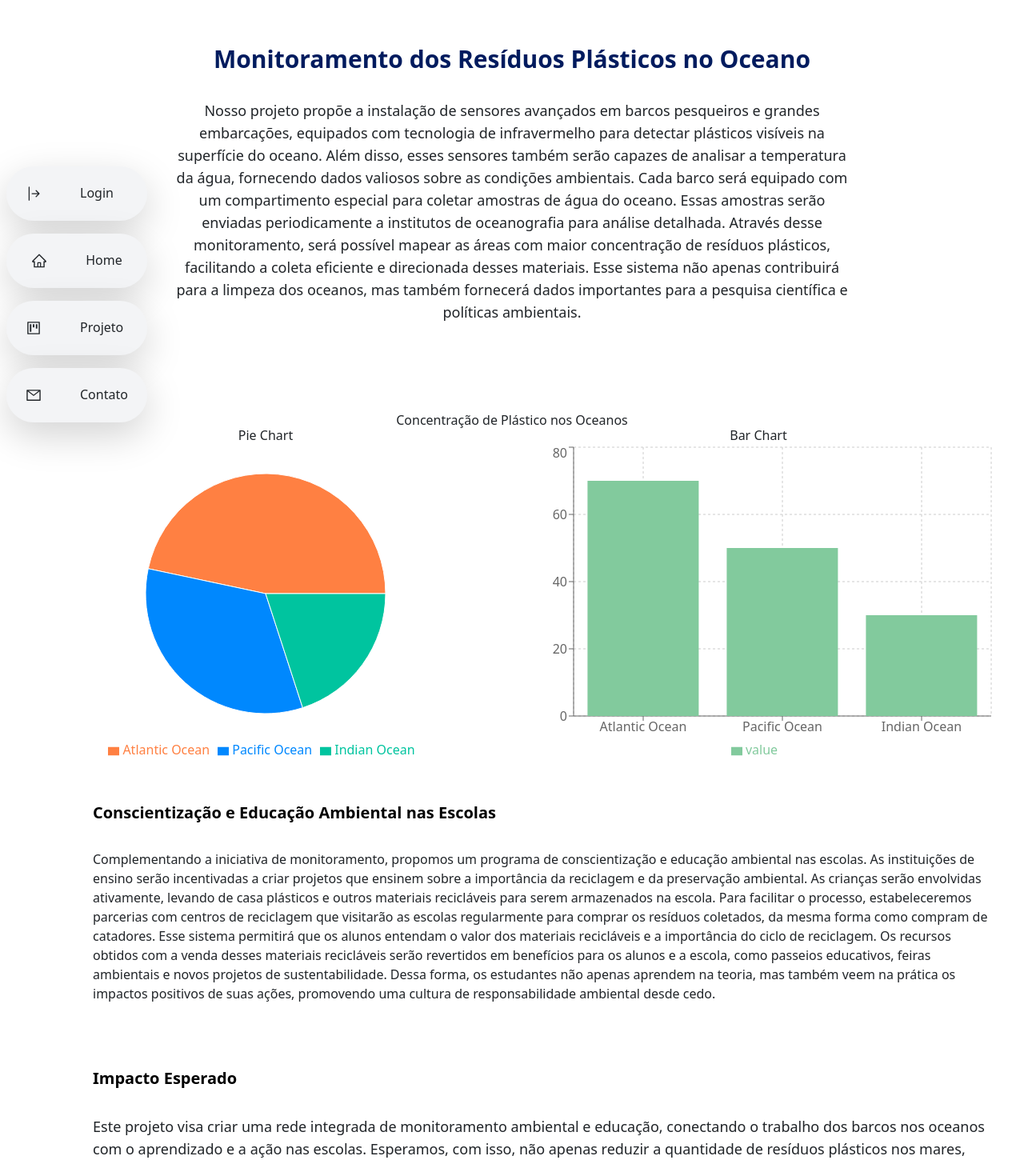
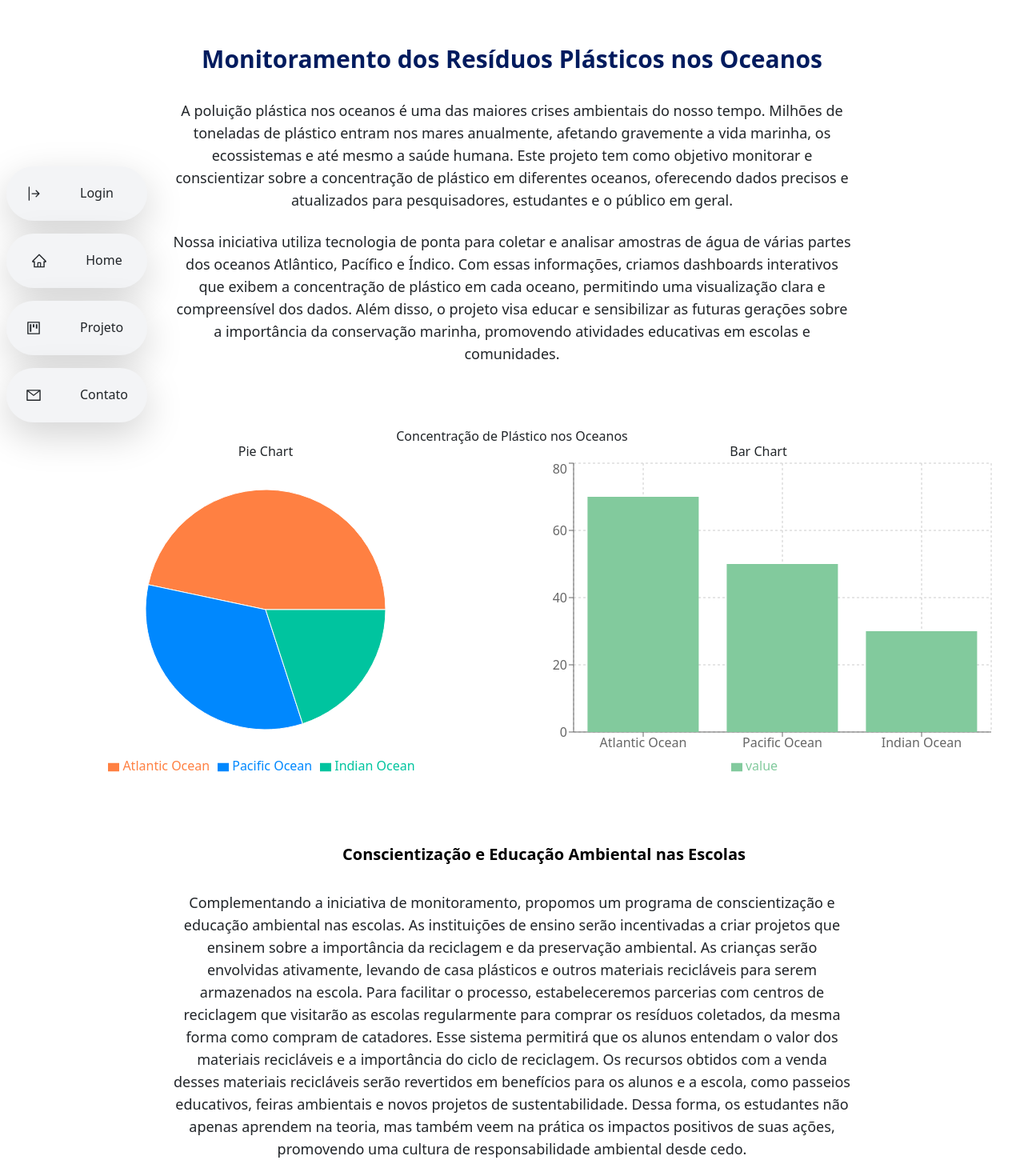
Before and after one commit to larissaestella/GS-2SEMESTRE, a React (Vite) app in the folder globalSolution/: page /projeto in a window 1280 px wide. Shown: the top 1455 px of the page at 80% size. Built offline with nearby package versions, Linux system fonts and the light colour scheme.

Commit message:
atualizando login

```diff
--- a/globalSolution/src/Componentes/Navlateral/Contato/Contato.jsx
+++ b/globalSolution/src/Componentes/Navlateral/Contato/Contato.jsx
@@ -29,7 +29,8 @@ function Contato() {
    }
 
     return (
-        <div id='contato' className="container mt-4">
+
+        <div id='contato' className="container mt-4 ">
             <h1 className="py-4 text-center font-bold text-3xl">CONTATO</h1>
             <form onSubmit={submit} className="needs-validation" noValidate>
                 <div className="row mb-3 justify-content-center">
--- a/globalSolution/src/Componentes/Navlateral/Login/LoginPage.jsx
+++ b/globalSolution/src/Componentes/Navlateral/Login/LoginPage.jsx
@@ -13,7 +13,7 @@ const Login = () => {
 
     if (user && user.password === password) {
       // Login bem-sucedido
-      // Aqui você pode redirecionar o usuário para a página principal ou armazenar o token de autenticação
+      // redirecionar o usuário para a página principal ou armazenar o token de autenticação
       console.log('Login bem-sucedido');
     } else {
       // Credenciais inválidas
@@ -22,7 +22,10 @@ const Login = () => {
   };
 
   return (
-    <div className="flex items-center justify-center h-screen">
+    <div>
+        <img className="  w-full h-screen object-cover" src="/public/imagens/logo2.png" alt="" />
+        <div className="flex items-center justify-center h-screen w-full  absolute top-0 left-0 bg-white/55">
+
         <form onSubmit={handleSubmit} className="bg-white shadow-md rounded px-8 pt-6 pb-8 mb-4">
             <h2 className="text-2xl mb-4 text-center">Login</h2>
             {error && <p className="text-red-500 mb-4">{error}</p>}
@@ -61,6 +64,7 @@ const Login = () => {
             </button>
             </div>
         </form>
+        </div>
     </div>
   );
 };
--- a/globalSolution/src/Componentes/Navlateral/Projetos/Projetos.jsx
+++ b/globalSolution/src/Componentes/Navlateral/Projetos/Projetos.jsx
@@ -12,20 +12,18 @@ const COLORS = ['#FF8042', '#0088FE', '#00C49F'];
 const OceanPlasticDashboard = () => {
     return (
         <div id='projeto' className="max-w-[1040] m-auto md:pl-20 p-4 py-16">
-            {/* <h1 className="text-3xl font-bold text-center text-[black]">Projeto de Monitoramento dos Oceanos e Conscientização Ambiental nas Escolas</h1>
-            <h2 className="text-xl mt-5 ml-20 font-bold  text-[black]">Monitoramento dos Resíduos Plásticos no Oceano</h2>
-            <p className=" py-8 ml-20 ">
-            </p> */}
+
             <div id='projeto' className="mx-auto max-w-4xl px-4 py-8">
-                <h1 className="text-3xl font-bold text-center text-[#001b5e]">Monitoramento dos Resíduos Plásticos no Oceano</h1>
-                <p className="text-lg text-center py-8 ">
-                Nosso projeto propõe a instalação de sensores avançados em barcos pesqueiros e grandes embarcações, equipados com tecnologia de infravermelho para detectar plásticos visíveis na superfície do oceano. Além disso, esses sensores também serão capazes de analisar a temperatura da água, fornecendo dados valiosos sobre as condições ambientais.
-                Cada barco será equipado com um compartimento especial para coletar amostras de água do oceano. Essas amostras serão enviadas periodicamente a institutos de oceanografia para análise detalhada. Através desse monitoramento, será possível mapear as áreas com maior concentração de resíduos plásticos, facilitando a coleta eficiente e direcionada desses materiais. Esse sistema não apenas contribuirá para a limpeza dos oceanos, mas também fornecerá dados importantes para a pesquisa científica e políticas ambientais.
+                <h1 className="text-3xl font-bold text-center text-[#001b5e]">Monitoramento dos Resíduos Plásticos nos Oceanos</h1>
+                <p className="text-lg text-center pt-8 pb-4 ">
+                A poluição plástica nos oceanos é uma das maiores crises ambientais do nosso tempo. Milhões de toneladas de plástico entram nos mares anualmente, afetando gravemente a vida marinha, os ecossistemas e até mesmo a saúde humana. Este projeto tem como objetivo monitorar e conscientizar sobre a concentração de plástico em diferentes oceanos, oferecendo dados precisos e atualizados para pesquisadores, estudantes e o público em geral.
                 </p>
-
+                <p className="text-lg text-center ">
+                Nossa iniciativa utiliza tecnologia de ponta para coletar e analisar amostras de água de várias partes dos oceanos Atlântico, Pacífico e Índico. Com essas informações, criamos dashboards interativos que exibem a concentração de plástico em cada oceano, permitindo uma visualização clara e compreensível dos dados. Além disso, o projeto visa educar e sensibilizar as futuras gerações sobre a importância da conservação marinha, promovendo atividades educativas em escolas e comunidades.
+                </p>
             </div>
                 <div className="container mt-5 mb-20">
-                    <h1 className="text-center">Concentração de Plástico nos Oceanos</h1>
+                    <h1 className="text-center text-bold">Concentração de Plástico nos Oceanos</h1>
                     <div className="row">
                         <div className="col-md-6">
                             <h3 className="text-center">Pie Chart</h3>
@@ -65,18 +63,20 @@ const OceanPlasticDashboard = () => {
                         </div>
                     </div>
 
-            <h2 className="text-xl mt-5 ml-20 font-bold  text-[black]">Conscientização e Educação Ambiental nas Escolas</h2>
-             <p className=" py-8 ml-20 ">
+            <div id='projeto' className="mx-auto max-w-4xl px-4 py-8">
+                <h1 className="text-center text-xl mt-5 ml-20 font-bold  text-[black]">Conscientização e Educação Ambiental nas Escolas</h1>
+                <p className="text-lg text-center py-8 ">
                  Complementando a iniciativa de monitoramento, propomos um programa de conscientização e educação ambiental nas escolas. As instituições de ensino serão incentivadas a criar projetos que ensinem sobre a importância da reciclagem e da preservação ambiental. As crianças serão envolvidas ativamente, levando de casa plásticos e outros materiais recicláveis para serem armazenados na escola.
                  Para facilitar o processo, estabeleceremos parcerias com centros de reciclagem que visitarão as escolas regularmente para comprar os resíduos coletados, da mesma forma como compram de catadores. Esse sistema permitirá que os alunos entendam o valor dos materiais recicláveis e a importância do ciclo de reciclagem.
                  Os recursos obtidos com a venda desses materiais recicláveis serão revertidos em benefícios para os alunos e a escola, como passeios educativos, feiras ambientais e novos projetos de sustentabilidade. Dessa forma, os estudantes não apenas aprendem na teoria, mas também veem na prática os impactos positivos de suas ações, promovendo uma cultura de responsabilidade ambiental desde cedo.
-             </p>
+                </p>
 
-             <h2 className=" text-xl mt-5 ml-20 font-bold  text-[black]">Impacto Esperado</h2>
-             <p className=" py-8 ml-20 text-lg ">
+                {/* <h1 className="text-center text-xl mt-5 ml-20 font-bold  text-[black]">Conscientização e Educação Ambiental nas Escolas</h1>
+                <p className="text-lg text-center py-8 ">
                  Este projeto visa criar uma rede integrada de monitoramento ambiental e educação, conectando o trabalho dos barcos nos oceanos com o aprendizado e a ação nas escolas. Esperamos, com isso, não apenas reduzir a quantidade de resíduos plásticos nos mares, mas também formar uma geração consciente e engajada na luta pela preservação do meio ambiente.
                  A longo prazo, a iniciativa tem o potencial de transformar hábitos e promover uma economia circular, onde os resíduos são vistos como recursos valiosos, contribuindo para um planeta mais limpo e sustentável.
-             </p>
+                </p> */}
+            </div>
 
                 </div>
         </div>
```
Lines whose indentation alone changed are shown as unchanged.
